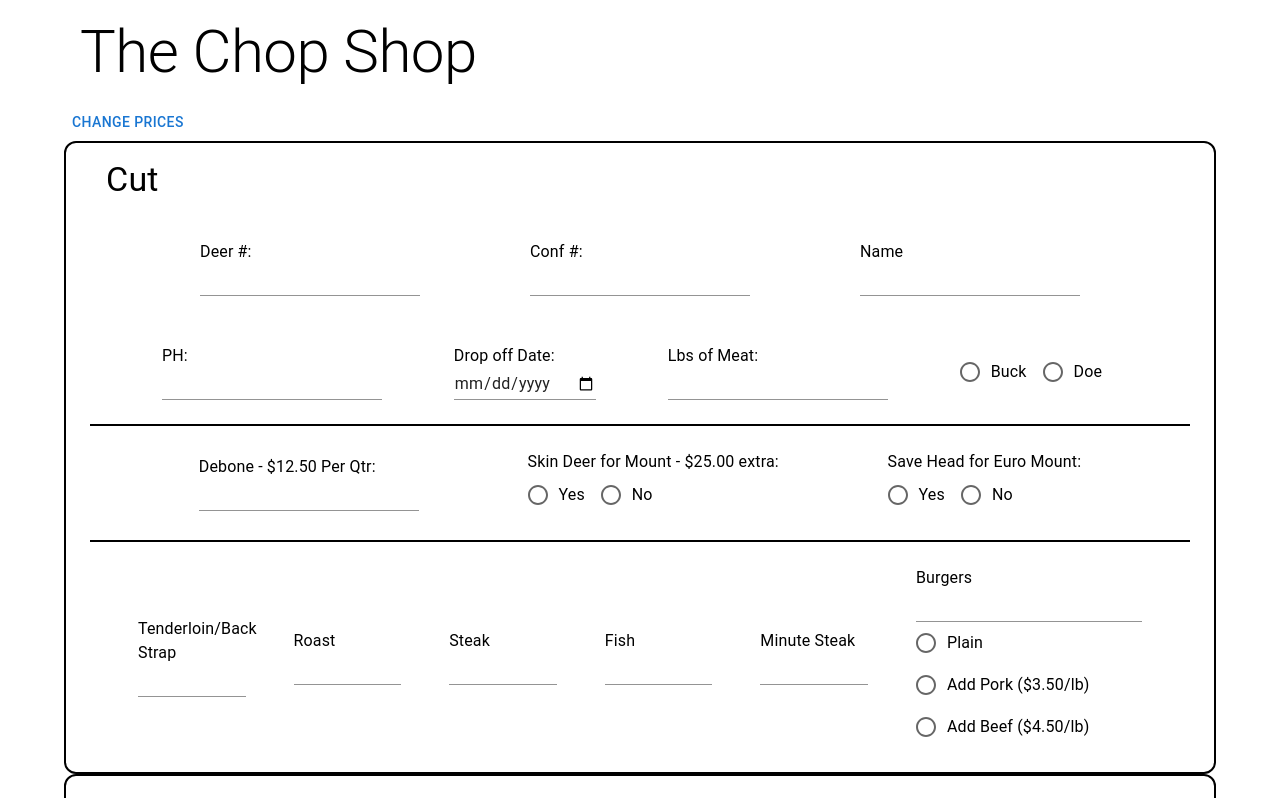
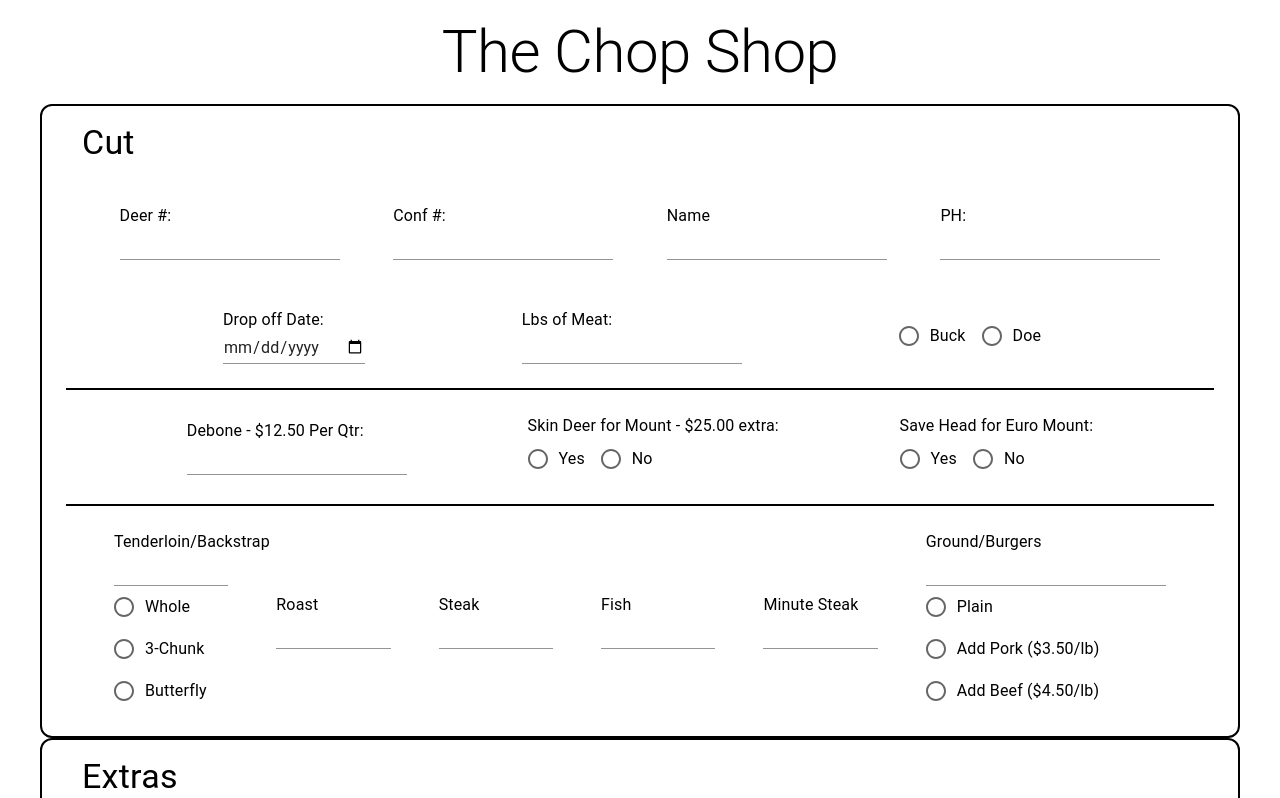
Before and after one commit to tylerf808/chop-shop, a React (Create React App) app in the folder chop-shop-app/: page / in a window 1280 px wide. Shown: the top 798 px of the page. Built offline with nearby package versions, Linux system fonts and the light colour scheme; the HTML template or start-up script is replaced by a standard one.

Commit message:
Changed format to  cuts and extras and added radio  option to backstrap

```diff
--- a/chop-shop-app/src/App.js
+++ b/chop-shop-app/src/App.js
@@ -7,9 +7,9 @@ import HotDogs from "./components/extras/HotDogs";
 import FreshSausage from "./components/extras/FreshSausage";
 import SnackSticks from "./components/extras/SnackSticks";
 import PDFDownload from "./components/PDFDownload";
-import { useState, } from "react";
+import { useState } from "react";
 import CurrencyFormat from 'react-currency-format';
-import { ThemeProvider, Input, createTheme, Table, TableBody, TableCell, TableContainer, TableHead, TableRow, Paper, Box, Button, Typography, Container } from '@mui/material'
+import { ThemeProvider, createTheme, Table, TableBody, TableCell, TableContainer, TableHead, TableRow, Paper, Box, Button, Typography, Container } from '@mui/material'
 import { PDFDownloadLink } from '@react-pdf/renderer';
 
 function App() {
@@ -32,29 +32,25 @@ function App() {
   const year = newDate.getFullYear()
   const timestamp = epoch(newDate)
 
+  let pricesFromJSON
+  fetch('/prices.json', {
+    headers: {
+      'Content-Type': 'application/json',
+      'Accept': 'application/json'
+    }
+  })
+    .then((response) => response.json()).then((data) => pricesFromJSON = data)
 
   //Create different states to hold customer and receipt info
   const [receipt, changeReceipt] = useState([])
   const [showReceipt, setShowReceipt] = useState(false)
-  const [showPrices, setShowPrices] = useState(false)
   const [custInfo, setCustInfo] = useState([])
   const [saveHeadForEuro, setSaveHeadForEuro] = useState('')
   const [skinDeerForMount, setSkinDeerForMount] = useState('')
   const [buckOrDoe, setBuckOrDoe] = useState('')
   const [burgerType, setBurgerType] = useState('')
+  const [backstrapType, setBackstrapType] = useState('')
   const [total, setTotal] = useState(0)
-  const [prices, setPrices] = useState({ jerky: '3', pastrami: '4', ham: '5' })
-
-  //Function to display change prices page
-  const changePrices = () => {
-    setShowPrices(true)
-  }
-
-  const confirmPriceChange = () => {
-
-    setShowPrices(false)
-    setShowReceipt(false)
-  }
 
   //Function that runs when user clicks the button to generate a receipt. Alters customer and receipt states.
   const updateReceipt = () => {
@@ -84,8 +80,8 @@ function App() {
             burgerObj = {
               name: 'Plain Burger',
               value: inputs[i].value,
-              itemPrice: inputs[i].id,
-              price: inputs[i].value * inputs[i].id,
+              itemPrice: pricesFromJSON["plain-burger"],
+              price: inputs[i].value * pricesFromJSON["plain-burger"],
               key: i
             }
             newReceipt.push(burgerObj)
@@ -94,8 +90,8 @@ function App() {
             burgerObj = {
               name: 'Pork Burger',
               value: inputs[i].value,
-              itemPrice: inputs[i].id,
-              price: inputs[i].value * 3.5,
+              itemPrice: pricesFromJSON["pork-burger"],
+              price: inputs[i].value * pricesFromJSON["pork-burger"],
               key: i
             }
             newReceipt.push(burgerObj)
@@ -104,19 +100,53 @@ function App() {
             burgerObj = {
               name: 'Beef Burger',
               value: inputs[i].value,
-              itemPrice: inputs[i].id,
-              price: inputs[i].value * 4.5,
+              itemPrice: pricesFromJSON["beef-burger"],
+              price: inputs[i].value * pricesFromJSON["beef-burger"],
               key: i
             }
             newReceipt.push(burgerObj)
+            break;
+        }
+      } else if (inputs[i].name === "Tenderloin/Backstrap") {
+        let backstrapObj
+        switch (backstrapType) {
+          case 'whole':
+            backstrapObj = {
+              name: 'Tenderloin/Backstrap Whole',
+              value: inputs[i].value,
+              itemPrice: pricesFromJSON["backstrap"],
+              price: inputs[i].value * pricesFromJSON["backstrap"],
+              key: i
+            }
+            newReceipt.push(backstrapObj)
+            break;
+          case '3-chunk':
+            backstrapObj = {
+              name: 'Tenderloin/Backstrap 3-Chunk',
+              value: inputs[i].value,
+              itemPrice: pricesFromJSON["backstrap"],
+              price: inputs[i].value * pricesFromJSON["backstrap"],
+              key: i
+            }
+            newReceipt.push(backstrapObj)
+            break;
+          case 'butterfly':
+            backstrapObj = {
+              name: 'Tenderloin/Backstrap Butterfly',
+              value: inputs[i].value,
+              itemPrice: pricesFromJSON["backstrap"],
+              price: inputs[i].value * pricesFromJSON["backstrap"],
+              key: i
+            }
+            newReceipt.push(backstrapObj)
             break;
         }
       } else {
         const newItem = {
           name: inputs[i].name,
           value: inputs[i].value,
-          itemPrice: inputs[i].id,
-          price: inputs[i].value * inputs[i].id,
+          itemPrice: pricesFromJSON[inputs[i].id],
+          price: inputs[i].value * pricesFromJSON[inputs[i].id],
           key: i
         }
         newReceipt.push(newItem)
@@ -159,26 +189,19 @@ function App() {
 
   return (
     <ThemeProvider theme={theme}>
-      <Container className="App" maxWidth="lg" >
-        <Typography sx={{ margin: 2 }} variant="h2" >
+      <Container className="App" maxWidth="xl" sx={{display: 'flex', flexDirection: 'column'}}>
+        <Typography sx={{ margin: 2, alignSelf: 'center' }} variant="h2" >
           The Chop Shop
         </Typography>
-        <Button onClick={changePrices}>Change Prices</Button>
-        {showPrices ? <Container>
-          <Typography>Change Jerky Price</Typography><Input className="price-change-input" type="number" id="jerkyInput"></Input>
-          <Typography>Change Pastrami Price</Typography><Input className="price-change-input" type="number" id="pastramiInput"></Input>
-          <Typography>Change Ham Price</Typography><Input className="price-change-input" type="number" id="hamInput"></Input>
-          <Button onClick={confirmPriceChange}>Confirm price change</Button>
-        </Container> : null}
-        <Container sx={{ border: 'solid', borderWidth: 2, borderRadius: 3}}>
+        <Container sx={{ border: 'solid', borderWidth: 2, borderRadius: 3 }}>
           <Typography variant="h4" sx={{ margin: 2 }}>Cut</Typography>
           <DeerInfo setBuckOrDoe={setBuckOrDoe} />
           <DeerOptions setSaveHeadForEuro={setSaveHeadForEuro} setSkinDeerForMount={setSkinDeerForMount} />
-          <MeatType changeBurgerType={setBurgerType} />
+          <MeatType changeBurgerType={setBurgerType} changeBackstrap={setBackstrapType} />
         </Container>
-        <Container sx={{ border: 'solid', borderWidth: 2, borderRadius: 3}}>
+        <Container sx={{ border: 'solid', borderWidth: 2, borderRadius: 3 }}>
           <Typography variant="h4" sx={{ margin: 2 }}>Extras</Typography>
-          <Jerky jerkyPrice={prices.jerky} pastramiPrice={prices.pastrami} hamPrice={prices.ham} />
+          <Jerky />
           <Bologna />
           <HotDogs />
           <SnackSticks />
@@ -201,10 +224,10 @@ function App() {
           {showReceipt ? <Container>
             <Typography variant="h5">Itemized Receipt</Typography>
             <TableContainer component={Paper} >
-              <Table >
+              <Table autoFocus >
                 <TableHead sx={{ backgroundColor: '#6F777D', border: 2 }}>
                   <TableRow>
-                    <TableCell sx={{ color: 'white' }} align='left'>Item</TableCell>
+                    <TableCell foc sx={{ color: 'white' }} align='left'>Item</TableCell>
                     <TableCell sx={{ color: 'white' }} align="right">Quantity</TableCell>
                     <TableCell sx={{ color: 'white' }} align="right">Price</TableCell>
                     <TableCell sx={{ color: 'white ' }} align='right'>Subtotal</TableCell>
--- a/chop-shop-app/src/components/cut/MeatType.jsx
+++ b/chop-shop-app/src/components/cut/MeatType.jsx
@@ -1,38 +1,45 @@
 import { Container, FormControl, FormControlLabel, Input, Radio, RadioGroup, Typography } from "@mui/material";
 
-function MeatType({changeBurgerType}) {
+function MeatType({ changeBurgerType, changeBackstrap }) {
 
     return (
-        <Container className="meat-type-container" sx={{borderTop: 1, borderWidth: 2, display: 'flex',
-        flexDirection: 'row', justifyContent: 'space-evenly', alignItems: 'center' }}>
+        <Container className="meat-type-container" sx={{
+            borderTop: 1, borderWidth: 2, display: 'flex',
+            flexDirection: 'row', justifyContent: 'space-evenly', alignItems: 'center'
+        }}>
             <FormControl sx={{ margin: 3 }}>
-                <Typography variant='body1'>Tenderloin/Back Strap</Typography>
-                <Input className='item-inputs' type='number' id='5' name="Tenderloin/Back Strap"></Input>
+                <Typography variant='body1'>Tenderloin/Backstrap</Typography>
+                <Input className='item-inputs' type='number' id='backstrap' name="Tenderloin/Backstrap"></Input>
+                <RadioGroup>
+                    <FormControlLabel sx={{}} onClick={() => changeBackstrap('whole')} value='whole' control={<Radio />} label='Whole'></FormControlLabel>
+                    <FormControlLabel sx={{}} onClick={() => changeBackstrap('3-chunk')} value='3-chunk' control={<Radio />} label='3-Chunk'></FormControlLabel>
+                    <FormControlLabel sx={{}} onClick={() => changeBackstrap('butterfly')} value='butterfly' control={<Radio />} label='Butterfly'></FormControlLabel>
+                </RadioGroup>
             </FormControl>
             <FormControl sx={{ margin: 3 }}>
                 <Typography variant='body1'>Roast</Typography>
-                <Input className='item-inputs' type='number' id='5' name="Roast"></Input>
+                <Input className='item-inputs' type='number' id='roast' name="Roast"></Input>
             </FormControl>
             <FormControl sx={{ margin: 3 }}>
                 <Typography variant='body1'>Steak</Typography>
-                <Input className='item-inputs' type='number' id='6' name="Steak"></Input>
+                <Input className='item-inputs' type='number' id='steak' name="Steak"></Input>
             </FormControl>
             <FormControl sx={{ margin: 3 }}>
                 <Typography variant='body1'>Fish</Typography>
-                <Input className='item-inputs' type='number' id='3' name="Fish"></Input>
+                <Input className='item-inputs' type='number' id='fish' name="Fish"></Input>
             </FormControl >
             <FormControl sx={{ margin: 3 }}>
                 <Typography variant='body1'>Minute Steak</Typography>
-                <Input className='item-inputs' type='number' id='3' name="Minute Steak"></Input>
+                <Input className='item-inputs' type='number' id='minute-steak' name="Minute Steak"></Input>
             </FormControl>
-            <FormControl sx={{margin: 3}}>
-                <Typography variant="body1">Burgers</Typography>
-                    <Input className='item-inputs' id="2" type='number' name="Burgers"></Input>
-                    <RadioGroup row id='burgers-extras-radio-buttons-group'>
-                        <FormControlLabel onClick={() => changeBurgerType('plain')} value='plain' control={<Radio />} label='Plain' />
-                        <FormControlLabel onClick={() => changeBurgerType('pork')} value='pork' control={<Radio />} label='Add Pork ($3.50/lb)' />
-                        <FormControlLabel onClick={() => changeBurgerType('beef')} value='beef' control={<Radio />} label='Add Beef ($4.50/lb)' />
-                    </RadioGroup>
+            <FormControl sx={{ margin: 3 }}>
+                <Typography variant="body1">Ground/Burgers</Typography>
+                <Input className='item-inputs' id="burger" name="Burgers"></Input>
+                <RadioGroup row id='burgers-extras-radio-buttons-group'>
+                    <FormControlLabel onClick={() => changeBurgerType('plain')} value='plain' control={<Radio />} label='Plain' />
+                    <FormControlLabel onClick={() => changeBurgerType('pork')} value='pork' control={<Radio />} label='Add Pork ($3.50/lb)' />
+                    <FormControlLabel onClick={() => changeBurgerType('beef')} value='beef' control={<Radio />} label='Add Beef ($4.50/lb)' />
+                </RadioGroup>
             </FormControl>
         </Container>
     );
--- a/chop-shop-app/src/components/extras/Bologna.jsx
+++ b/chop-shop-app/src/components/extras/Bologna.jsx
@@ -8,22 +8,22 @@ function Bologna() {
             <FormControl sx={{ margin: 2}}>
                 <Typography variant='body1' id='pepper-bologna'>Pepper Bologna </Typography>
                 <Typography variant='body1' id='pepper-plain-price'>$11.00 each</Typography>
-                <Input className='item-inputs' name='Pepper Bologna Plain' type='number' id='pepper-bologna-plain'></Input>
+                <Input className='item-inputs' name='Pepper Bologna Plain' id='pepper-bologna-plain'></Input>
             </FormControl>
             <FormControl sx={{ margin: 2}}>
             <Typography variant='body1' id='pepper-bologna'>Pepper Bologna w/ cheese</Typography>
                 <Typography variant='body1' id='pepper-cheese-price'>$14.00 each</Typography>
-                <Input className='item-inputs' name='Pepper Bologna Cheese' type='number' id='pepper-bologna-cheese'></Input>
+                <Input className='item-inputs' name='Pepper Bologna Cheese' id='pepper-bologna-cheese'></Input>
             </FormControl>
             <FormControl sx={{ margin: 2}}>
                 <Typography variant='body1' id='sweet-bologna'>Sweet Bologna </Typography>
                 <Typography variant='body1' id='sweet-plain-price'>$11.00 each</Typography>
-                <Input className='item-inputs' name='Sweet Bologna Plain' type='number' id='sweet-bologna-plain'></Input>
+                <Input className='item-inputs' name='Sweet Bologna Plain' id='sweet-bologna-plain'></Input>
             </FormControl>
             <FormControl sx={{ margin: 2}}>
             <Typography variant='body1' id='sweet-bologna'>Sweet Bologna w/ cheese</Typography>
                 <Typography variant='body1' id='sweet-cheese-price'>$14.00 each</Typography>
-                <Input className='item-inputs' name='Sweet Bologna Cheese' type='number' id='sweet-bologna-cheese'></Input>
+                <Input className='item-inputs' name='Sweet Bologna Cheese' id='sweet-bologna-cheese'></Input>
             </FormControl>
         </Container >
     );
--- a/chop-shop-app/src/components/extras/FreshSausage.jsx
+++ b/chop-shop-app/src/components/extras/FreshSausage.jsx
@@ -9,19 +9,19 @@ function FreshSausage() {
         }}>
             <FormControl>
                 <Typography variant='body1'>Breakfast Sausage $4.50/lb</Typography>
-                <Input className='item-inputs' name='Breakfast Sausage' id='4.50' type='number'></Input>
+                <Input className='item-inputs' name='Breakfast Sausage' id='breakfast-sausage'></Input>
             </FormControl>
             <FormControl>
                 <Typography variant='body1'>Sweet Italian Sausage $4.50/lb</Typography>
-                <Input className='item-inputs' name='Sweet Italian Sausage' id='4.50' type='number'></Input>
+                <Input className='item-inputs' name='Sweet Italian Sausage' id='sweet-italian-sausage'></Input>
             </FormControl>
             <FormControl>
                 <Typography variant='body1'>Hot Italian Sausage $4.50/lb</Typography>
-                <Input className='item-inputs' name='Hot Italian Sausage' id='4.50' type='number'></Input>
+                <Input className='item-inputs' name='Hot Italian Sausage' id='hot-italian-sausage'></Input>
             </FormControl>
             <FormControl>
                 <Typography variant='body1'>Smoked Bacon Burger $3.50/lb</Typography>
-                <Input className='item-inputs' name='Smoked Bacon Burger' id='3.50' type='number' ></Input>
+                <Input className='item-inputs' name='Smoked Bacon Burger' id='smoked-bacon-burger' ></Input>
             </FormControl>
         </Container>
     );
--- a/chop-shop-app/src/components/extras/HotDogs.jsx
+++ b/chop-shop-app/src/components/extras/HotDogs.jsx
@@ -8,22 +8,22 @@ function HotDogs() {
             <FormControl sx={{ margin: 2}}>
                 <Typography variant='body1' id='jalopeno-Typography'>Half Smoked Hot Dogs</Typography>
                 <Typography variant='body1' id='half-smokes-price'>$5.50/pack of 4</Typography>
-                <Input className='item-inputs' name="Half Smoked Hot Dogs" id='5.50' type='number'></Input>
+                <Input className='item-inputs' name="Half Smoked Hot Dogs" id='half-smoked-hot-dogs'></Input>
             </FormControl>
             <FormControl sx={{ margin: 2}}>
                 <Typography variant='body1' id='plain-Typography'>Plain Hot Dogs</Typography>
                 <Typography variant='body1' id='plain-price'>$5.50/pack of 4</Typography>
-                <Input className='item-inputs' name="Plain Hot Dogs" id='5.50' type='number'></Input>
+                <Input className='item-inputs' name="Plain Hot Dogs" id='plain-hot-dogs'></Input>
             </FormControl>
             <FormControl sx={{ margin: 2}}>
                 <Typography variant='body1' id='jalopeno-Typography'>Jalopeno Hot Dogs w/ Cheese</Typography>
                 <Typography variant='body1' id='jalopeno-price'>$6.00/pack of 4</Typography>
-                <Input className='item-inputs' name="Jalapeno Hot Dogs" id='6' type='number'></Input>
+                <Input className='item-inputs' name="Jalapeno Hot Dogs" id='jalapeno-hot-dogs'></Input>
             </FormControl>
             <FormControl sx={{ margin: 2}}>
                 <Typography variant='body1' id='plain-cheese-Typography'>Plain Hot Dogs w/ Cheese</Typography>
                 <Typography variant='body1' id='plain-cheese-price'>$6.00/pack of 4</Typography>
-                <Input className='item-inputs' name="Plain Cheese Dogs" id='6' type='number'></Input>
+                <Input className='item-inputs' name="Plain Cheese Dogs" id='plain-cheese-dogs'></Input>
             </FormControl>
         </Container >
     );
--- a/chop-shop-app/src/components/extras/Jerky.jsx
+++ b/chop-shop-app/src/components/extras/Jerky.jsx
@@ -6,15 +6,15 @@ function Jerky(props) {
         <Container className="jerky-container" sx={{ padding: 3, display: 'flex', flexDirection: 'row', justifyContent: 'space-evenly', alignItems: 'center' }}>
             <FormControl sx={{ margin: 2}}>
                 <Typography variant="body1" htmlFor='jerky'>Jerky $15.00 lb</Typography>
-                <Input className='item-inputs' type='number' name="Jerky" id={props.jerkyPrice}></Input>
+                <Input className='item-inputs' id='jerky' name="Jerky"></Input>
             </FormControl>
             <FormControl sx={{ margin: 2}}>
                 <Typography variant='body1' htmlFor='pastrami'>Pastrami $7.50 lb</Typography>
-                <Input className='item-inputs' type='number' id={props.pastramiPrice} name='Pastrami'></Input>
+                <Input className='item-inputs' id='pastrami' name='Pastrami'></Input>
             </FormControl>
             <FormControl sx={{ margin: 2}}>
                 <Typography variant='body1' htmlFor='chipped'>Ham $25.00 lb</Typography>
-                <Input className='item-inputs' type='number' id={props.hamPrice} name='Chipped/Cured Ham'></Input>
+                <Input className='item-inputs' id='ham' name='Chipped/Cured Ham'></Input>
             </FormControl>
         </Container>
     );
```
Also changed, not shown: chop-shop-app/public/prices.json (added, +29 -0 lines), chop-shop-app/src/components/extras/SnackSticks.jsx (+4 -4 lines), chop-shop-app/src/prices.json (deleted).
